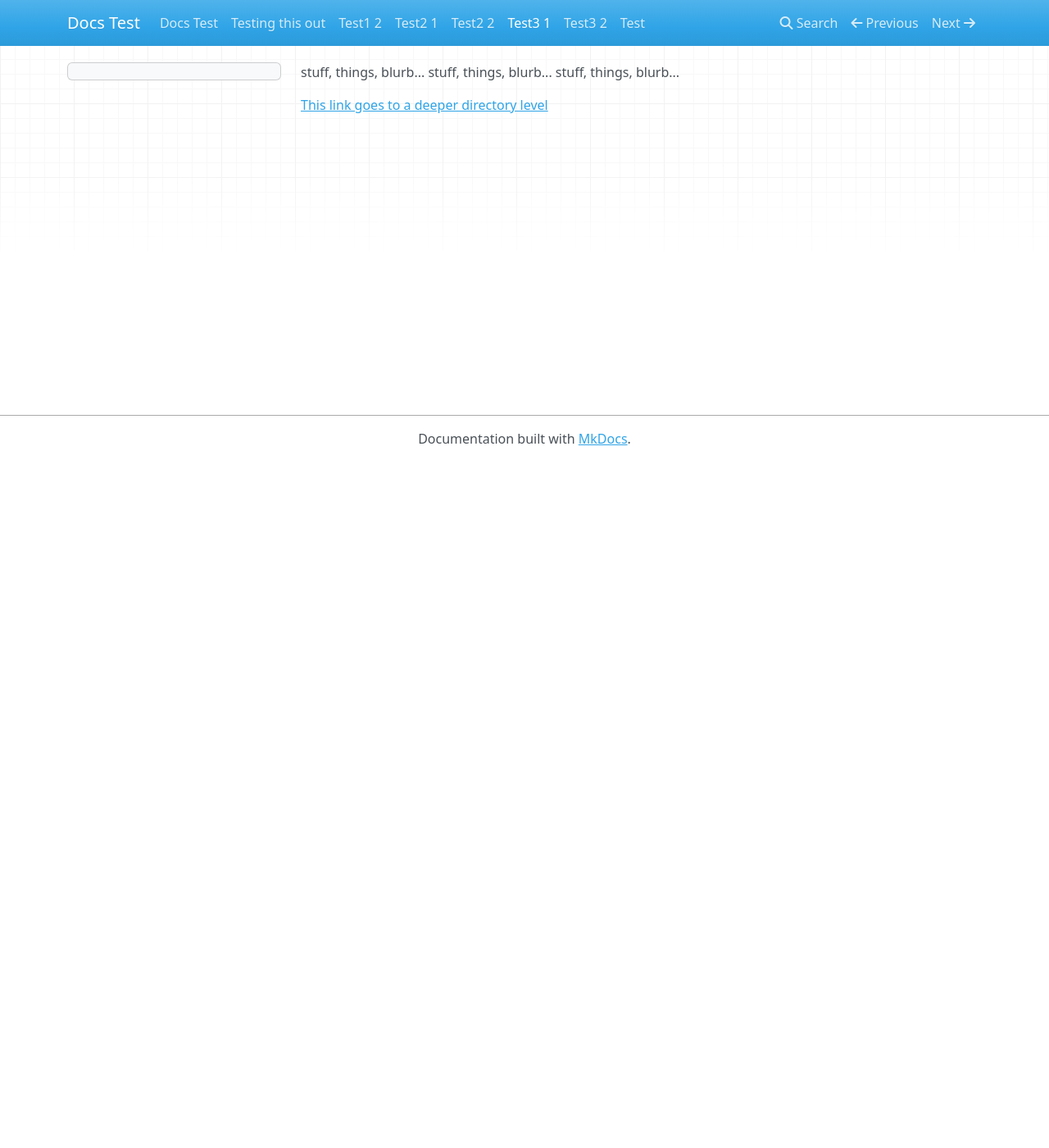
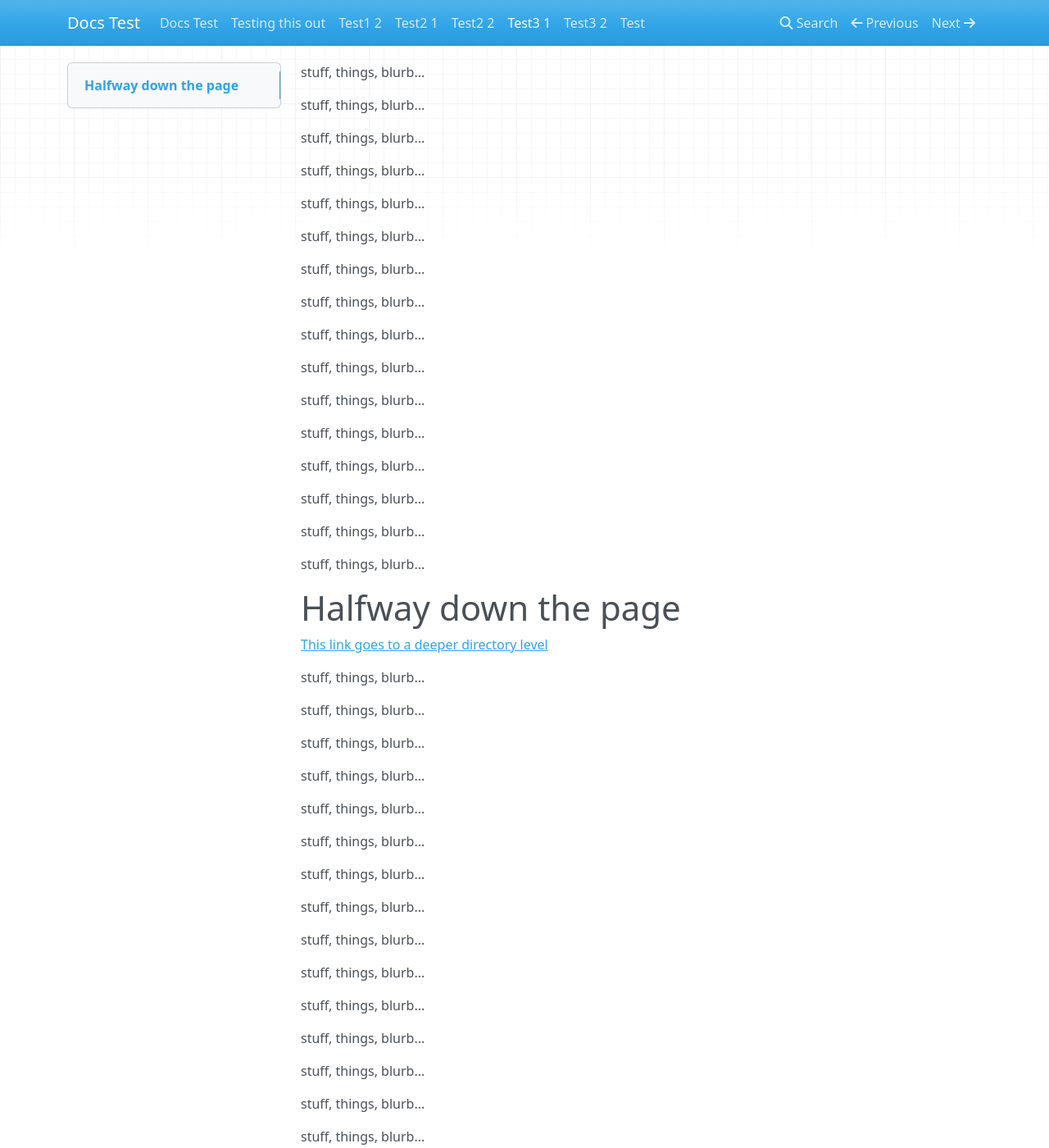
Before and after one commit to iriark01/docs_test, an MkDocs documentation site: the page built from Docs/TestDir3/test3-1.md, in a window 1280 px wide and 1400 px high. Shown: the whole window at 82% size. Built offline with MkDocs 1.6.1, drawn with Linux system fonts in a browser that asks for light colours; nearby versions of some CDN libraries; old or Windows-style settings are respelled for this version of MkDocs; some of the changed text lies outside the part shown.

Commit message:
Update test3-1.md

```diff
--- a/Docs/TestDir3/test3-1.md
+++ b/Docs/TestDir3/test3-1.md
@@ -1,7 +1,67 @@
-stuff, things, blurb...
-stuff, things, blurb...
 stuff, things, blurb...
 
+stuff, things, blurb...
 
+stuff, things, blurb...
+
+stuff, things, blurb...
+
+stuff, things, blurb...
+
+stuff, things, blurb...
+
+stuff, things, blurb...
+
+stuff, things, blurb...
+
+stuff, things, blurb...
+
+stuff, things, blurb...
+
+stuff, things, blurb...
+
+stuff, things, blurb...
+
+stuff, things, blurb...
+
+stuff, things, blurb...
+
+stuff, things, blurb...
+
+stuff, things, blurb...
+
+#Halfway down the page
 
 [This link goes to a deeper directory level](../TestDir1/TestDir1-1/test.md)
+
+stuff, things, blurb...
+
+stuff, things, blurb...
+
+stuff, things, blurb...
+
+stuff, things, blurb...
+
+stuff, things, blurb...
+
+stuff, things, blurb...
+
+stuff, things, blurb...
+
+stuff, things, blurb...
+
+stuff, things, blurb...
+
+stuff, things, blurb...
+
+stuff, things, blurb...
+
+stuff, things, blurb...
+
+stuff, things, blurb...
+
+stuff, things, blurb...
+
+stuff, things, blurb...
+
+stuff, things, blurb...
```
